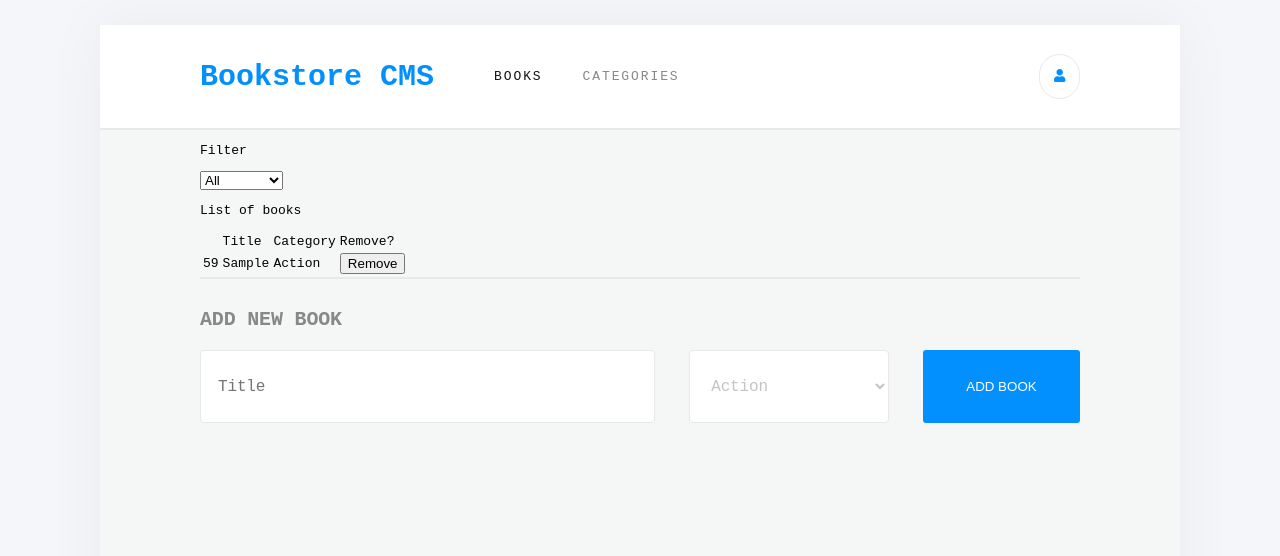
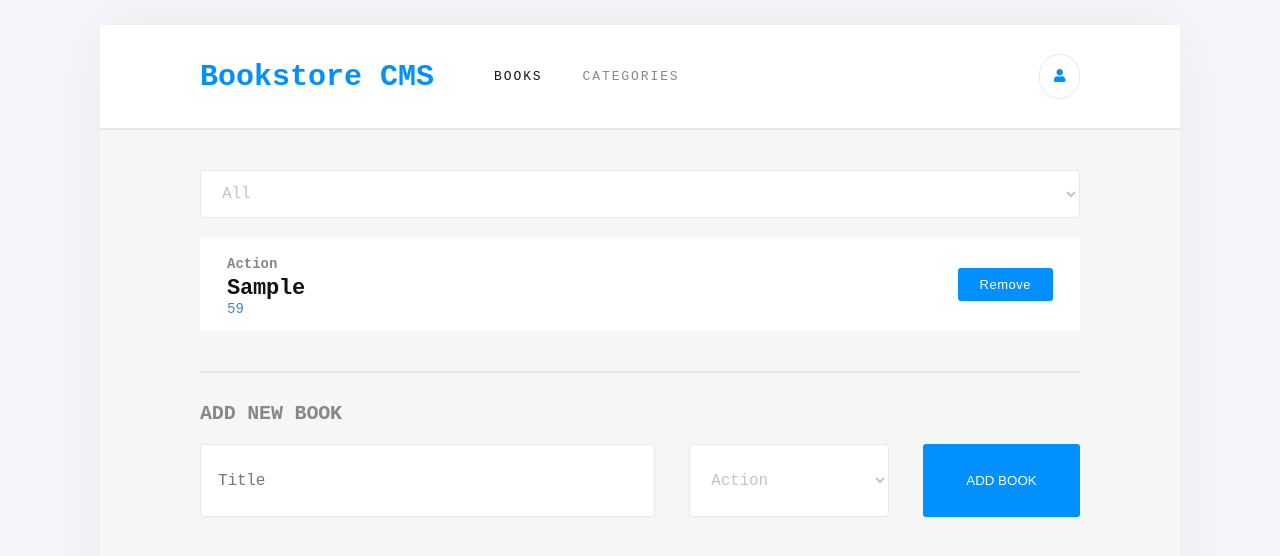
Before and after one commit to maelfosso/microverse_js_bookstore, a React (Create React App) app: page / in a window 1280 px wide. Both pictures are taken after typing "Sample" into the empty fields and a click on the button "ADD BOOK". Shown: the top 556 px of the page. Built offline with nearby package versions, Linux system fonts and the light colour scheme.

Commit message:
BooksList designed

```diff
--- a/src/App.css
+++ b/src/App.css
@@ -96,14 +96,14 @@ html, body, #root {
   flex-direction: row;
 }
 
-.BooksForm form .input {
+.input {
   height: 45px;
   border-radius: 4px;
   border: 1px solid #e8e8e8;
   background: #ffffff;
 }
 
-.BooksForm form .content-inside {
+.content-inside {
   font-size: 16px;
   letter-spacing: -0.15px;
   color: #c4c4c4;
@@ -131,3 +131,67 @@ html, body, #root {
   color: #ffffff;
   text-transform: uppercase;
 }
+
+.BooksList {
+  padding-top: 40px;
+  padding-bottom: 40px;
+}
+
+.CategoryList {
+  display: flex;
+  margin-bottom: 20px;
+}
+
+.CategoryList select {
+  height: auto;
+  flex-grow: 1;
+}
+
+.Book {
+  display: flex;
+  flex-direction: row;
+  align-items: center;
+  background: #ffffff;
+  padding: 14px 27px;
+}
+
+.Book .infos {
+  display: flex;
+  flex-direction: column;
+  flex-grow: 1;
+}
+
+.Book .category {
+  opacity: 0.5;
+  font-size: 14px;
+  font-weight: bold;
+  color: #121212;
+  text-transform: capitalize;
+  padding: 4px 0;
+}
+
+.Book .title {
+  font-size: 22px;
+  font-weight: bold;
+  letter-spacing: -0.2px;
+  color: #121212;
+}
+
+.Book .id {
+  font-size: 14px;
+  font-weight: 300;
+  color: #4386bf;
+}
+
+.Book button {
+  border-radius: 3px;
+  background-color: #0290ff;
+  border: none;
+  font-size: 13px;
+  font-weight: 300;
+  letter-spacing: 0.5px;
+  text-align: center;
+  color: #ffffff;
+  height: 33px;
+  padding: 7px 22px;
+}
--- a/src/components/Book.js
+++ b/src/components/Book.js
@@ -1,16 +1,18 @@
 import React from 'react';
 import PropTypes from 'prop-types';
-import '../App.css';
 
 const Book = props => {
   const { book, onRemove } = props;
   return (
-    <tr>
-      <td>{book.id}</td>
-      <td>{book.title}</td>
-      <td>{book.category}</td>
-      <td><button type="button" onClick={onRemove}>Remove</button></td>
-    </tr>
+    <div className="Book">
+      <div className="infos">
+        <div className="category">{book.category}</div>
+        <div className="title">{book.title}</div>
+        <div className="id">{book.id}</div>
+      </div>
+
+      <button type="button" onClick={onRemove}>Remove</button>
+    </div>
   );
 };
 
--- a/src/components/CategoryFilter.js
+++ b/src/components/CategoryFilter.js
@@ -25,9 +25,8 @@ class CategoryFilter extends React.Component {
     const { filter } = this.state;
 
     return (
-      <div>
-        <p>Filter</p>
-        <select value={filter} onChange={this.handleChange}>
+      <div className="CategoryList">
+        <select value={filter} onChange={this.handleChange} className="input content-inside">
           <option key="All" value="All">All</option>
           {CATEGORIES.map(c => <option key={c} value={c}>{c}</option>)}
         </select>
--- a/src/containers/BooksList.js
+++ b/src/containers/BooksList.js
@@ -22,20 +22,11 @@ const BooksList = props => {
   const handleFilterChange = filter => changeFilter(filter);
 
   return (
-    <div>
+    <div className="BooksList">
       <CategoryFilter onFilterChange={handleFilterChange} />
-      <p>List of books</p>
-      <table>
-        <thead>
-          <tr>
-            <td>&nbsp;</td>
-            <td>Title</td>
-            <td>Category</td>
-            <td>Remove?</td>
-          </tr>
-        </thead>
-        <tbody>{renderBooks()}</tbody>
-      </table>
+      <div>
+        {renderBooks()}
+      </div>
     </div>
   );
 };
```
